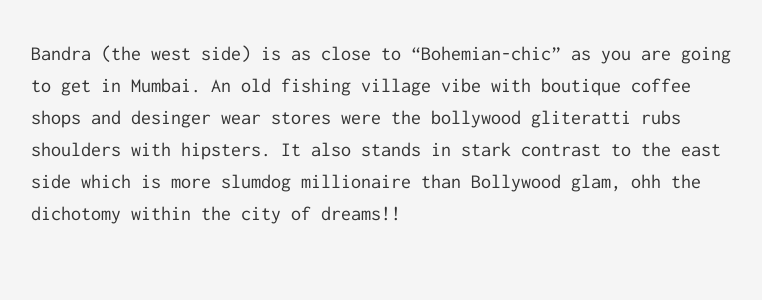
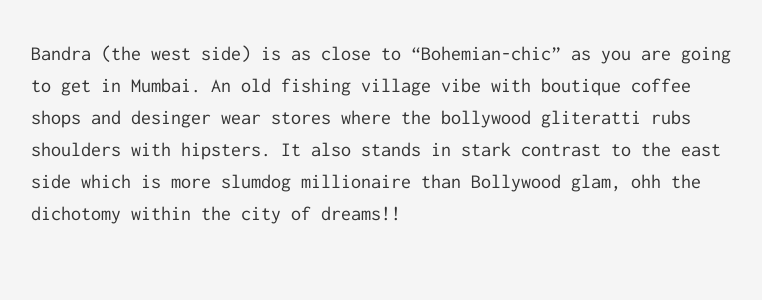
Before and after one commit to PJShere/PJShere.github.io, a Jekyll site: the page built from _posts/2016-11-31-Bandra.markdown, in a window 1280 px wide. Shown: the part 306-606 px from the top of the page, without its empty margins (259-1021 px from the left). Built offline with Jekyll 4.4.1, drawn with Linux system fonts in a browser that asks for light colours; comment, search, counter and statistics services are not loaded.

Commit message:
added Bandra post edit 1

```diff
--- a/_posts/2016-11-31-Bandra.markdown
+++ b/_posts/2016-11-31-Bandra.markdown
@@ -4,9 +4,9 @@
 date:   2016-11-31 19:25:00
 categories: travel
 ---
-Bandra (the west side) is as close to "Bohemian-chic" as you are going to get in Mumbai. An old fishing village vibe with boutique coffee shops and desinger wear stores were the bollywood gliteratti rubs shoulders with hipsters.
+Bandra (the west side) is as close to "Bohemian-chic" as you are going to get in Mumbai. An old fishing village vibe with boutique coffee shops and desinger wear stores where the bollywood gliteratti rubs shoulders with hipsters.
 It also stands in stark contrast to the east side which is more slumdog millionaire than Bollywood glam, ohh the dichotomy within the city of dreams!!
 
 <br><br>
-![Bandra]({{ site.baseurl }}/assets/IMG_6426.jpg){:height="500px" width="700px"}
+![Bandra]({{ site.baseurl }}/assets/IMG_6426.jpg){:height="600px" width="450px"}
 <br>
```
